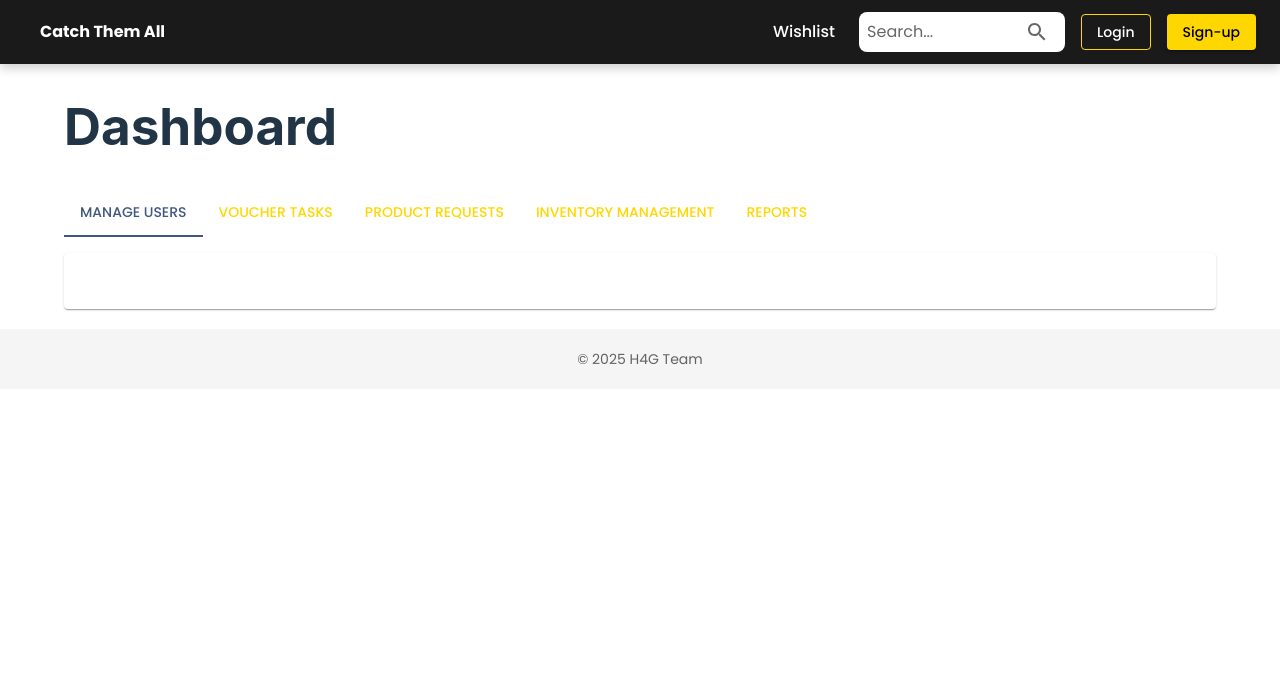
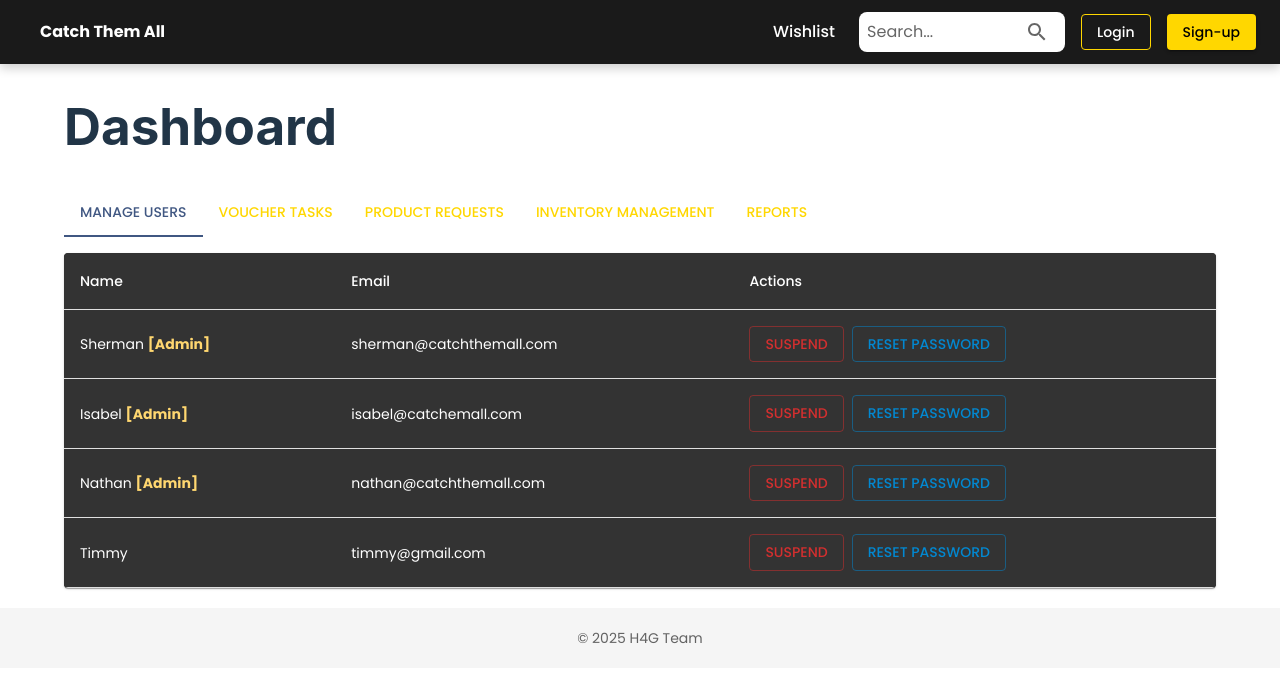
Before and after one commit to itsnotsherm/h4g-2024, a React (Vite) app in the folder frontend/: page /admin in a window 1280 px wide. Shown: the top 682 px of the page. Built offline with nearby package versions, Linux system fonts and the light colour scheme.

Commit message:
Add admin dashboard page

```diff
--- a/frontend/package.json
+++ b/frontend/package.json
@@ -13,6 +13,7 @@
     "@emotion/react": "^11.14.0",
     "@emotion/styled": "^11.14.0",
     "@fontsource/poppins": "^5.1.1",
+    "@mui/icons-material": "^6.4.0",
     "@mui/material": "^6.4.0",
     "axios": "^1.7.9",
     "react": "^18.3.1",
--- a/frontend/src/pages/Admin.tsx
+++ b/frontend/src/pages/Admin.tsx
@@ -1,33 +1,194 @@
 import React, { useState, useEffect } from 'react';
-import { Tabs, Tab, Container, Card } from '@mui/material';
+import { Tabs, Tab, Container, Card, Button, TableContainer, Paper, Table, TableHead, TableRow, TableCell, TableBody } from '@mui/material';
+
+const users = [
+    { id: "1", name: "Sherman", email: "sherman@catchthemall.com", isAdmin: true },
+    { id: "2", name: "Isabel", email: "isabel@catchemall.com", isAdmin: true},
+    { id: "3", name: "Nathan", email: "nathan@catchthemall.com", isAdmin: true},
+    { id: "4", name: "Timmy", email: "timmy@gmail.com", isAdmin: false},
+];
+
+const voucherTasks = [
+    { user: "Timmy", task: "Catch 10 Pokemon", value: 2 },
+];
+
+const productRequests = [
+    { user: "Timmy", product: "Charmander", quantity: 1, totalPrice: 10 },
+];
+
+const inventory = [
+    { product: "Bulbasaur", quantity: 5 },
+    { product: "Charmander", quantity: 0 },
+    { product: "Squirtle", quantity: 3 },
+];
 
 const ManageUsers: React.FC<{ data: any }> = ({ data }) => {
-    return <div>Manage Users Section</div>;
+    const handleSuspendUser = (userId: string) => {
+        console.log("Suspend User", userId);
+    };
+
+    const handleResetPassword = (userId: string) => {
+        console.log("Reset Password", userId);
+    };
+
+    return (
+        <div>
+            <TableContainer component={Paper} sx={{ backgroundColor: '#333333' }}>
+                <Table>
+                    <TableHead>
+                        <TableRow>
+                            <TableCell>Name</TableCell>
+                            <TableCell>Email</TableCell>
+                            <TableCell>Actions</TableCell>
+                        </TableRow>
+                    </TableHead>
+                    <TableBody>
+                        {data && data.length > 0 ? (
+                            data.map((user: any) => (
+                                <TableRow key={user.id}>
+                                    <TableCell>
+                                        {user.name} {user.isAdmin && <span style={{ color: '#FFD770', fontWeight: 'bold' }}> [Admin]</span>}
+                                    </TableCell>
+                                    <TableCell>{user.email}</TableCell>
+                                    <TableCell>
+                                        <Button
+                                            variant="outlined"
+                                            color="error"
+                                            onClick={() => handleSuspendUser(user.id)}
+                                            sx={{ marginRight: 1 }}
+                                        >
+                                            Suspend
+                                        </Button>
+                                        <Button
+                                            variant="outlined"
+                                            color="info"
+                                            onClick={() => handleResetPassword(user.id)}
+                                        >
+                                            Reset Password
+                                        </Button>
+                                    </TableCell>
+                                </TableRow>
+                            ))
+                        ) : (
+                            <TableRow>
+                                <TableCell colSpan={3} align="center">
+                                    No users available.
+                                </TableCell>
+                            </TableRow>
+                        )}
+                    </TableBody>
+                </Table>
+            </TableContainer>
+        </div>
+    );
 };
 
 const VoucherTasks: React.FC<{ data: any }> = ({ data }) => {
-    return <div>Voucher Tasks Section</div>;
-};
+    return (
+        <TableContainer component={Paper} sx={{ backgroundColor: '#333333' }}>
+            <Table>
+                <TableHead>
+                    <TableRow>
+                        <TableCell>User</TableCell>
+                        <TableCell>Task Completed</TableCell>
+                        <TableCell>Voucher Value ($)</TableCell>
+                        <TableCell>Actions</TableCell>
+                    </TableRow>
+                </TableHead>
+                <TableBody>
+                    {data.map((task: any, index: number) => (
+                        <TableRow key={index}>
+                            <TableCell>{task.user}</TableCell>
+                            <TableCell>{task.task}</TableCell>
+                            <TableCell>{task.value}</TableCell>
+                            <TableCell>
+                                <Button variant="contained" color="success">Approve</Button>
+                                <Button variant="contained" color="error" sx={{ marginLeft: 1 }}>Reject</Button>
+                            </TableCell>
+                        </TableRow>
+                    ))}
+                </TableBody>
+            </Table>
+        </TableContainer>
+    );
+}
 
 const ProductRequests: React.FC<{ data: any }> = ({ data }) => {
-    return <div>Product Requests Section</div>;
+    return (
+        <TableContainer component={Paper} sx={{ backgroundColor: '#333333' }}>
+            <Table>
+                <TableHead>
+                    <TableRow>
+                        <TableCell>User</TableCell>
+                        <TableCell>Product Requested</TableCell>
+                        <TableCell>Quantity</TableCell>
+                        <TableCell>Total Price ($)</TableCell>
+                        <TableCell>Actions</TableCell>
+                    </TableRow>
+                </TableHead>
+                <TableBody>
+                    {data.map((request: any, index: number) => (
+                        <TableRow key={index}>
+                            <TableCell>{request.user}</TableCell>
+                            <TableCell>{request.product}</TableCell>
+                            <TableCell>{request.quantity}</TableCell>
+                            <TableCell>{request.totalPrice}</TableCell>
+                            <TableCell>
+                                <Button variant="contained" color="success">Approve</Button>
+                                <Button variant="contained" color="error" sx={{ marginLeft: 1 }}>Reject</Button>
+                            </TableCell>
+                        </TableRow>
+                    ))}
+                </TableBody>
+            </Table>
+        </TableContainer>
+    );
 };
 
 const InventoryManagement: React.FC<{ data: any }> = ({ data }) => {
-    return <div>Inventory Management Section</div>;
+    return (
+        <TableContainer component={Paper} sx={{ backgroundColor: '#333333' }}>
+            <Table>
+                <TableHead>
+                    <TableRow>
+                        <TableCell>Product Name</TableCell>
+                        <TableCell>Available Quantity</TableCell>
+                        <TableCell>Actions</TableCell>
+                    </TableRow>
+                </TableHead>
+                <TableBody>
+                    {data.map((item: any, index: number) => (
+                        <TableRow key={index}>
+                            <TableCell>{item.product}</TableCell>
+                            <TableCell>{item.quantity}</TableCell>
+                            <TableCell>
+                                <Button variant="contained" color="primary">Edit</Button>
+                            </TableCell>
+                        </TableRow>
+                    ))}
+                </TableBody>
+            </Table>
+        </TableContainer>
+    );
 };
 
 const Reports: React.FC<{ data: any }> = ({ data }) => {
-    return <div>Reports Section</div>;
+    return (
+        <div style={{ marginLeft: '1rem' }}>
+            <p><strong>Weekly Requests:</strong> {data.weeklyRequests}</p>
+            <Button variant="contained" color="secondary">Generate Report</Button>
+            <br /><br />
+        </div>
+    );
 };
 
 const getAdminData = async () => {
-    // Replace with actual data fetching logic
+    // populate with dummy data
     return {
-        users: [],
-        voucherTasks: [],
-        productRequests: [],
-        inventory: [],
+        users: users,
+        voucherTasks: voucherTasks,
+        productRequests: productRequests,
+        inventory: inventory,
         reports: []
     };
 };
@@ -60,8 +221,8 @@ const Admin: React.FC = () => {
                 onChange={handleChange}
                 aria-label="Admin Dashboard Tabs"
                 sx={{
-                    '& .MuiTab-root': { color: '#FFD700' }, // Gold text for visibility
-                    '& .Mui-selected': { color: '#FFFFFF' }, // Orange when selected
+                    '& .MuiTab-root': { color: '#FFD700' },
+                    '& .Mui-selected': { color: '#FFFFFF' },
                 }}
             >
                 {/* change colours so it sticks out on black background */}
@@ -71,7 +232,7 @@ const Admin: React.FC = () => {
                 <Tab label="Inventory Management" />
                 <Tab label="Reports" />
             </Tabs>
-            <Card sx={{ marginTop: 2, padding: 2 }}>
+            <Card sx={{ marginTop: 2, backgroundColor: '#333333' }}>
                 {tabIndex === 0 && <ManageUsers data={adminData?.users} />}
                 {tabIndex === 1 && <VoucherTasks data={adminData?.voucherTasks} />}
                 {tabIndex === 2 && <ProductRequests data={adminData?.productRequests} />}
```
Also changed, not shown: 1 other file (tests, documents, lock files or other folders).
